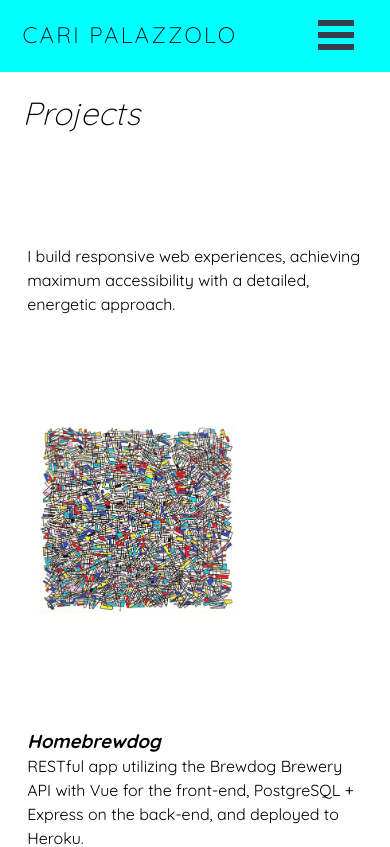
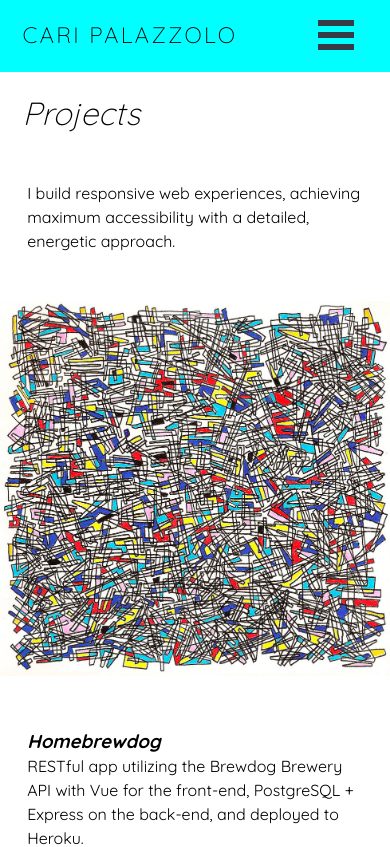
Before and after one commit to caripizza/portfolio, a React app: page /projects in a window 390 px wide. Shown: the top 847 px of the page. Built offline with nearby package versions, Linux system fonts and the light colour scheme; what promise-middleware-redux would draw is missing.

Commit message:
center Projects img responsively

```diff
--- a/src/components/projects/Projects.css
+++ b/src/components/projects/Projects.css
@@ -9,10 +9,10 @@
   }
 
   img {
-    width: 50%;
+    width: 100%;
     animation-duration: 1.5s;
     animation-name: slidein;
-    margin-left: 10%;
+    justify-self: center;
     }
 
     @keyframes slidein {
@@ -21,8 +21,8 @@
         width: 50%;
       }
       to {
-        margin-left: 10%;
-        width: 50%;
+        margin-left: 0%;
+        width: 100%;
       }
     }
 
```
